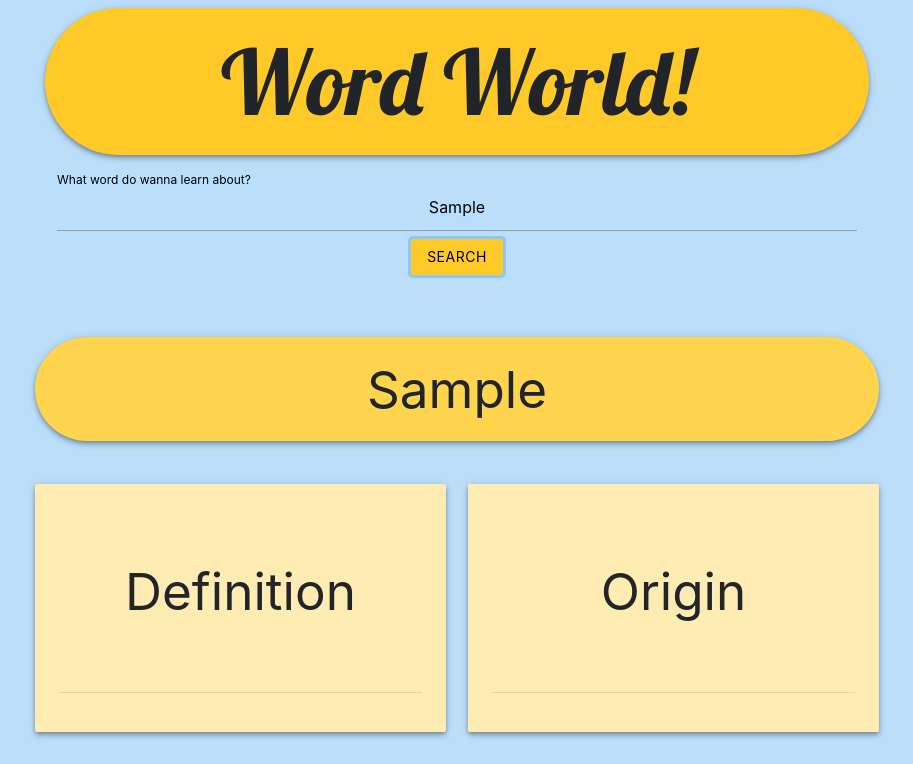
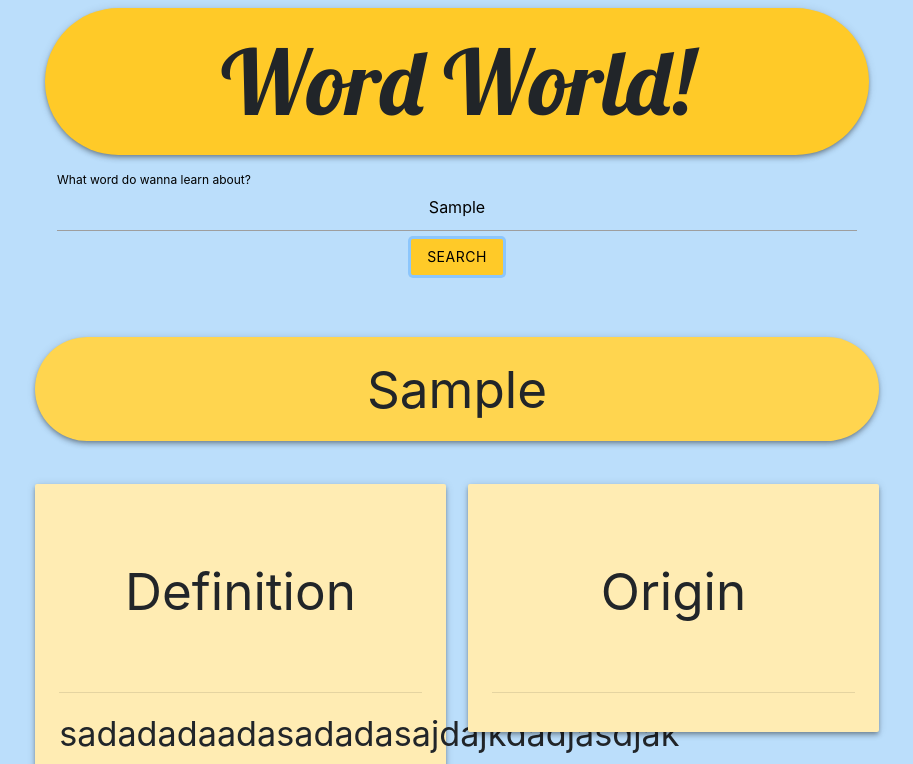
Before and after one commit to ZekeriyaOtumlu/WordWorld, a plain HTML site: page index.html in a window 1280 px wide. Both pictures are taken after typing "Sample" into the empty fields and a click on the button "SEARCH". Shown: the top 764 px of the page, without its empty margins (183-1096 px from the left). Drawn offline with nearby package versions, Linux system fonts and the light colour scheme; no server answers.

Commit message:
modified:   index.html

```diff
--- a/index.html
+++ b/index.html
@@ -42,6 +42,7 @@
         <div class="col s6">
             <div id="definition" class="card-panel amber lighten-4 z-depth-2">
                 <h2 id="definition-text" class="content-text mt-1 text-center">Definition</h2><hr>
+                <h4>sadadadaadasadadasajdajkdadjasdjak</h2>
             </div>
         </div>
 
```
